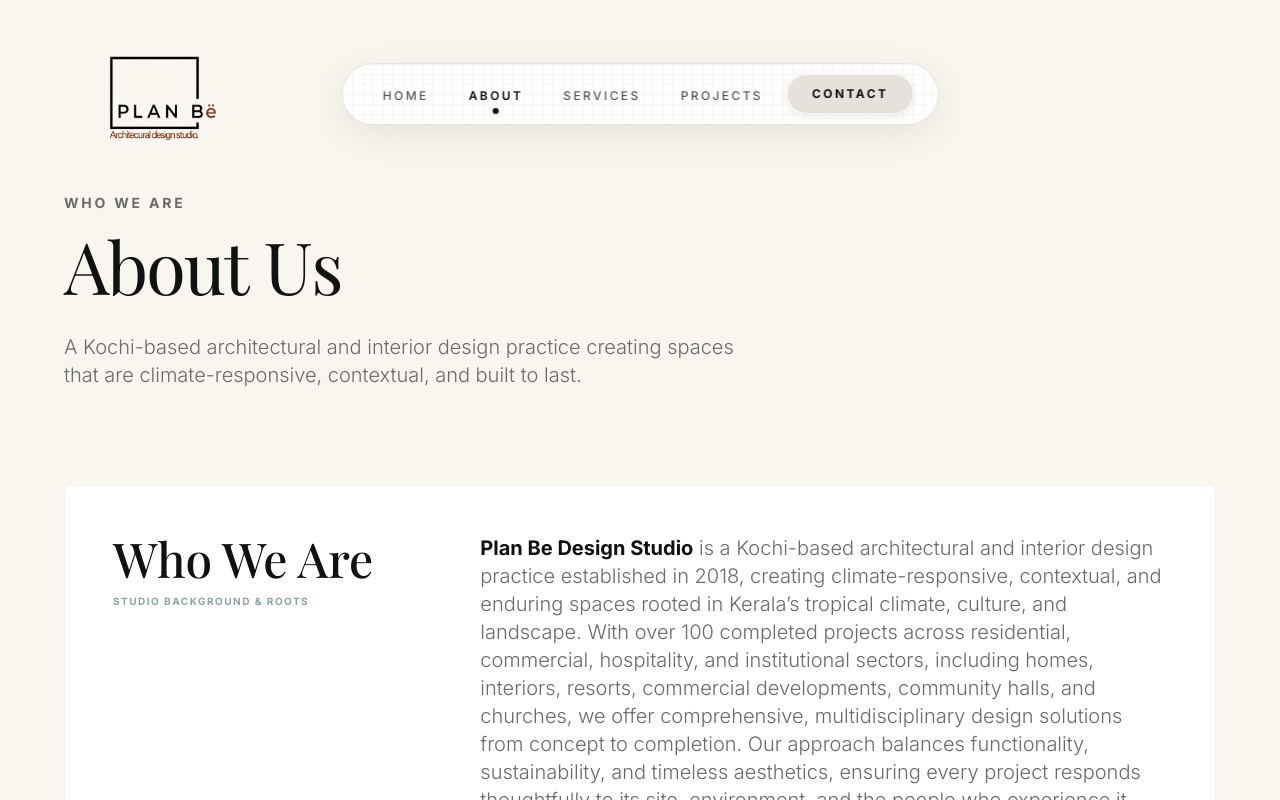
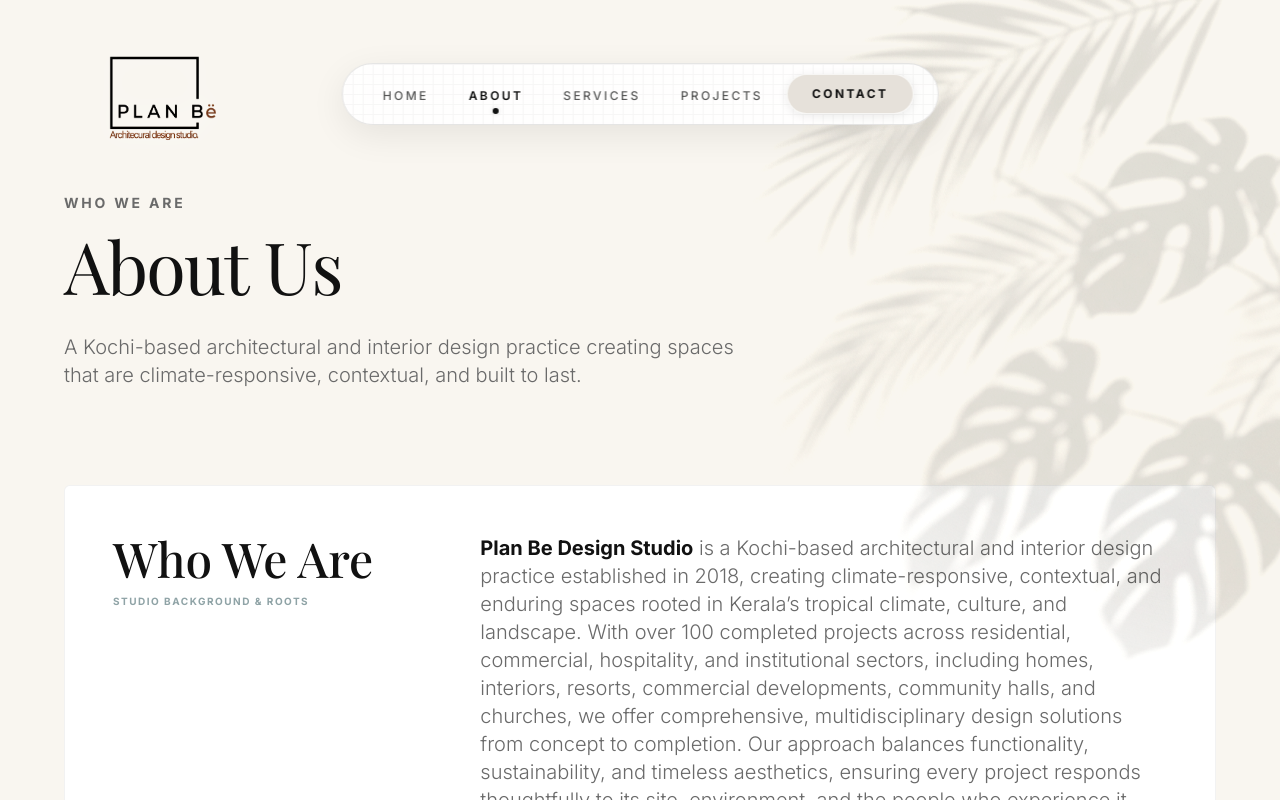
Before and after one commit to ahal0309/planbe20, a Next.js app: page /about in a window 1280 px wide. Shown: the top 800 px of the page. Built offline with nearby package versions, Linux system fonts and the light colour scheme; a web font is replaced by a local one.

Commit message:
feat: add tropical palm leaf shadow overlay on top right of about and services pages

```diff
--- a/src/app/about/page.tsx
+++ b/src/app/about/page.tsx
@@ -70,9 +70,27 @@ export default function AboutPage() {
   ];
 
   return (
-    <main className="min-h-screen bg-[#F9F6F0] w-full font-sans text-[#111111] overflow-hidden pt-32 pb-24 px-6 md:px-margin-desktop">
+    <main className="relative min-h-screen bg-[#F9F6F0] w-full font-sans text-[#111111] overflow-hidden pt-32 pb-24 px-6 md:px-margin-desktop">
+      {/* Top Right Palm Leaf Shadow Overlay */}
+      <div
+        className="absolute top-0 right-0 w-[420px] md:w-[650px] lg:w-[750px] h-[420px] md:h-[650px] lg:h-[750px] pointer-events-none select-none z-0 opacity-45 mix-blend-multiply transition-opacity duration-700"
+        style={{
+          maskImage: "radial-gradient(ellipse at top right, black 55%, transparent 85%)",
+          WebkitMaskImage: "radial-gradient(ellipse at top right, black 55%, transparent 85%)",
+        }}
+      >
+        <Image
+          src="/leaf-shadow.jpg"
+          alt="Tropical leaf shadow"
+          fill
+          priority
+          className="object-cover object-top-right filter contrast-125"
+          sizes="(max-width: 768px) 420px, 750px"
+        />
+      </div>
+
       {/* 1. Hero Section */}
-      <div className="max-w-[1400px] mx-auto flex flex-col pt-12 md:pt-16 mb-16 md:mb-24">
+      <div className="relative z-10 max-w-[1400px] mx-auto flex flex-col pt-12 md:pt-16 mb-16 md:mb-24">
         <motion.div initial="hidden" animate="visible" variants={fadeUp} className="max-w-4xl">
           <span className="text-sm leading-[1.5] tracking-[0.2em] font-bold uppercase text-[#6A6A6A] mb-4 block">
             Who We Are
--- a/src/app/services/page.tsx
+++ b/src/app/services/page.tsx
@@ -61,8 +61,26 @@ export default function ServicesPage() {
   ];
 
   return (
-    <main className="min-h-screen bg-[#F9F6F0] w-full font-sans text-[#111111] overflow-hidden pt-32 pb-24 px-6 md:px-margin-desktop">
-      <div className="max-w-[1400px] mx-auto flex flex-col pt-12 md:pt-16">
+    <main className="relative min-h-screen bg-[#F9F6F0] w-full font-sans text-[#111111] overflow-hidden pt-32 pb-24 px-6 md:px-margin-desktop">
+      {/* Top Right Palm Leaf Shadow Overlay */}
+      <div
+        className="absolute top-0 right-0 w-[420px] md:w-[650px] lg:w-[750px] h-[420px] md:h-[650px] lg:h-[750px] pointer-events-none select-none z-0 opacity-45 mix-blend-multiply transition-opacity duration-700"
+        style={{
+          maskImage: "radial-gradient(ellipse at top right, black 55%, transparent 85%)",
+          WebkitMaskImage: "radial-gradient(ellipse at top right, black 55%, transparent 85%)",
+        }}
+      >
+        <Image
+          src="/leaf-shadow.jpg"
+          alt="Tropical leaf shadow"
+          fill
+          priority
+          className="object-cover object-top-right filter contrast-125"
+          sizes="(max-width: 768px) 420px, 750px"
+        />
+      </div>
+
+      <div className="relative z-10 max-w-[1400px] mx-auto flex flex-col pt-12 md:pt-16">
         {/* Header Section */}
         <div className="mb-20 md:mb-28 max-w-4xl">
           <motion.div initial="hidden" animate="visible" variants={fadeUp}>
```
Also changed, not shown: public/leaf-shadow.jpg (added).
